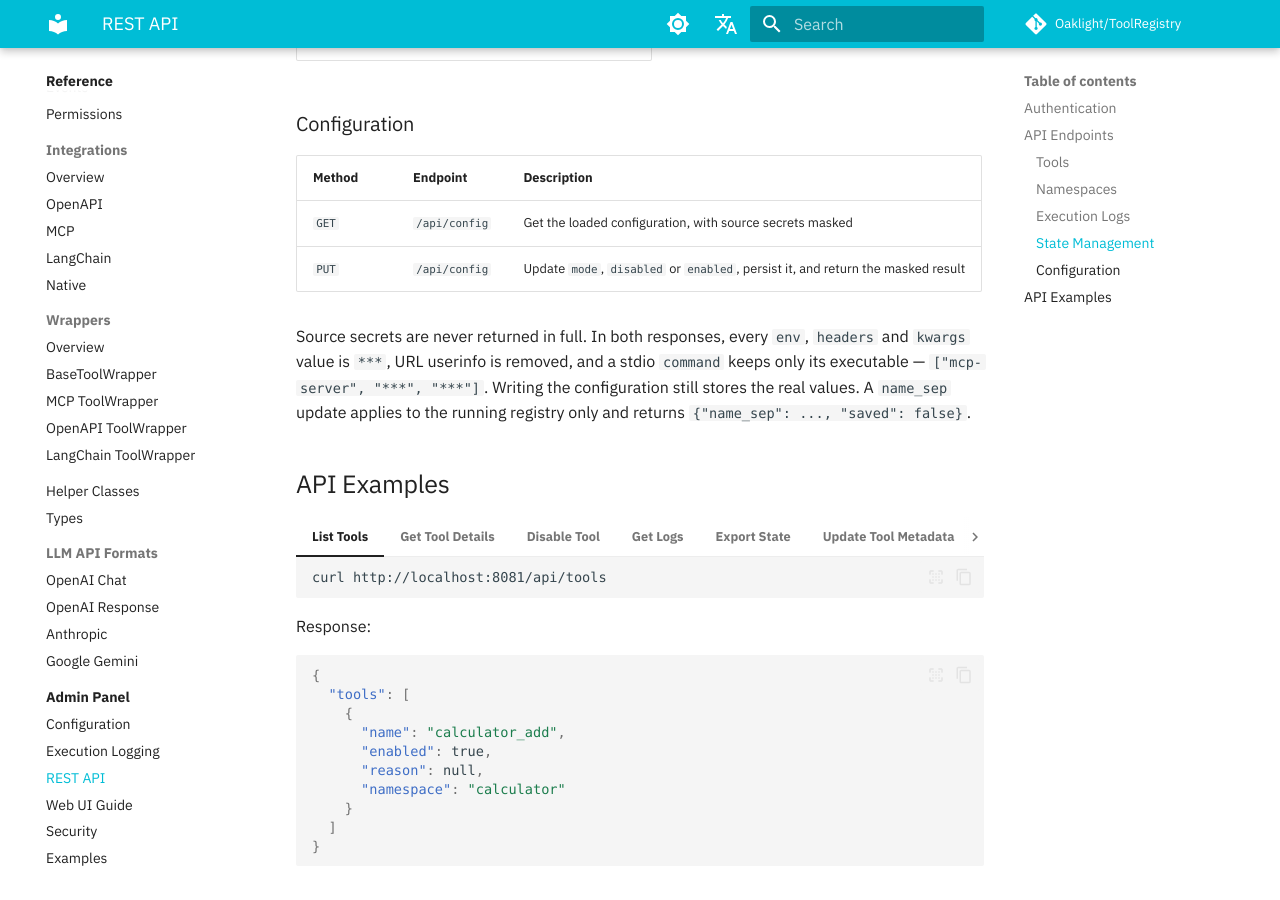
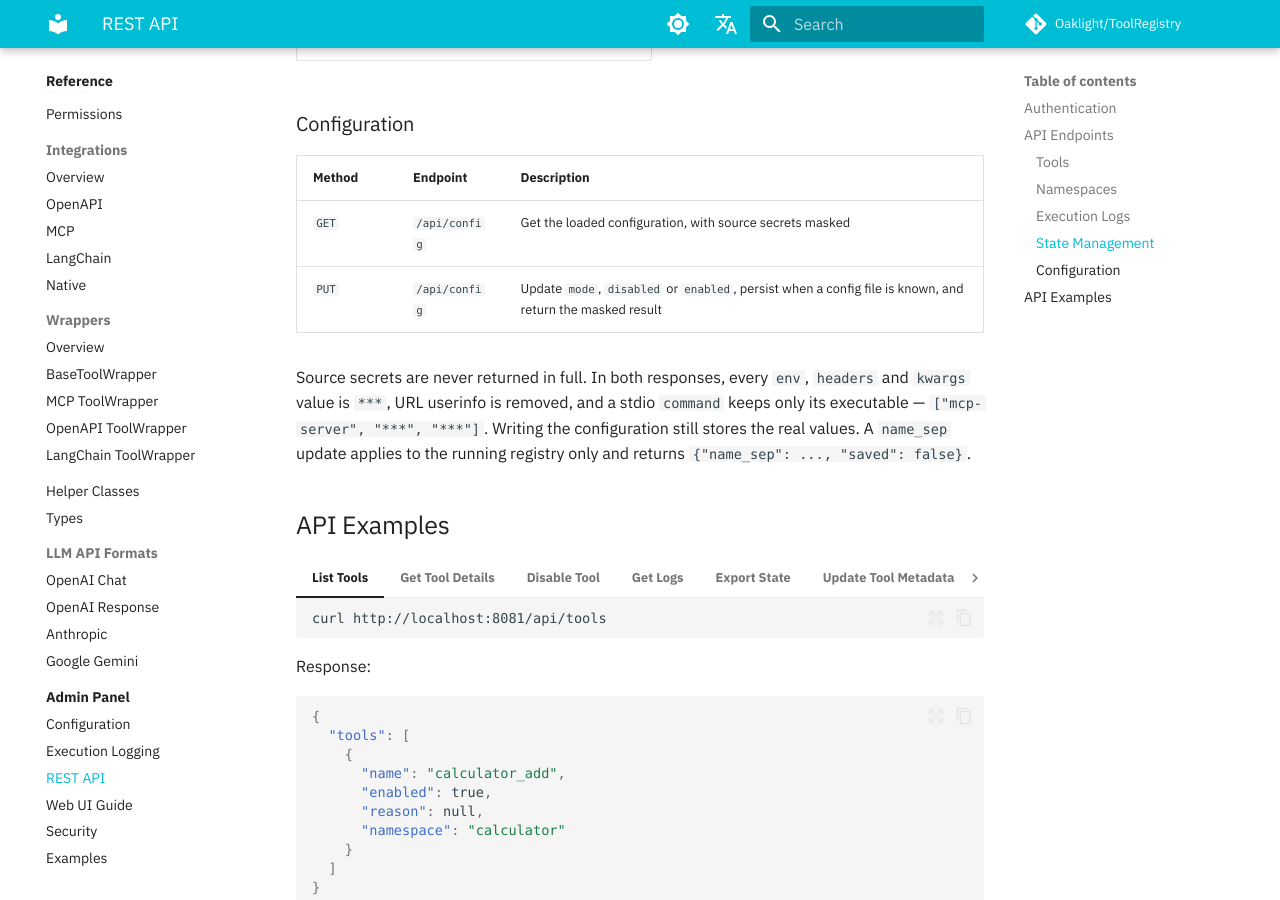
Before and after one commit to Oaklight/ToolRegistry, an MkDocs documentation site: the page built from docs/admin/rest-api.md, in a window 1280 px wide and 900 px high, scrolled down 1809 px. Built offline with MkDocs 1.6.1 and Material for MkDocs 9.7.7, drawn with Linux system fonts in a browser that asks for light colours; some web fonts are replaced; comment, search, counter and statistics services are not loaded.

Commit message:
docs(admin): qualify when PUT /api/config persists

```diff
--- a/docs/admin/rest-api.md
+++ b/docs/admin/rest-api.md
@@ -54,7 +54,7 @@ curl -H "Authorization: Bearer YOUR_TOKEN" http://localhost:8081/api/tools
 | Method | Endpoint | Description |
 |--------|----------|-------------|
 | `GET` | `/api/config` | Get the loaded configuration, with source secrets masked |
-| `PUT` | `/api/config` | Update `mode`, `disabled` or `enabled`, persist it, and return the masked result |
+| `PUT` | `/api/config` | Update `mode`, `disabled` or `enabled`, persist when a config file is known, and return the masked result |
 
 Source secrets are never returned in full. In both responses, every `env`,
 `headers` and `kwargs` value is `***`, URL userinfo is removed, and a stdio
```
